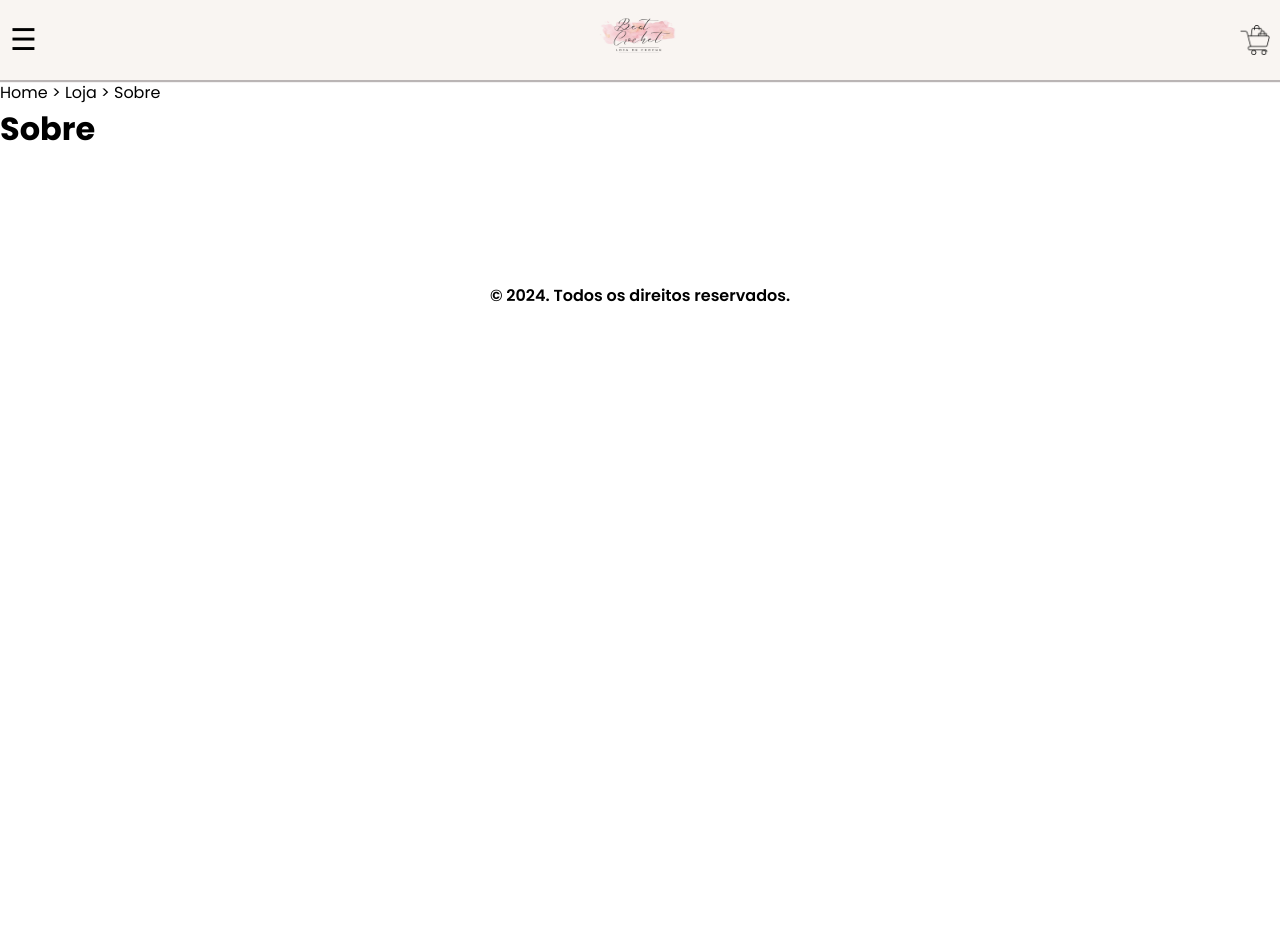
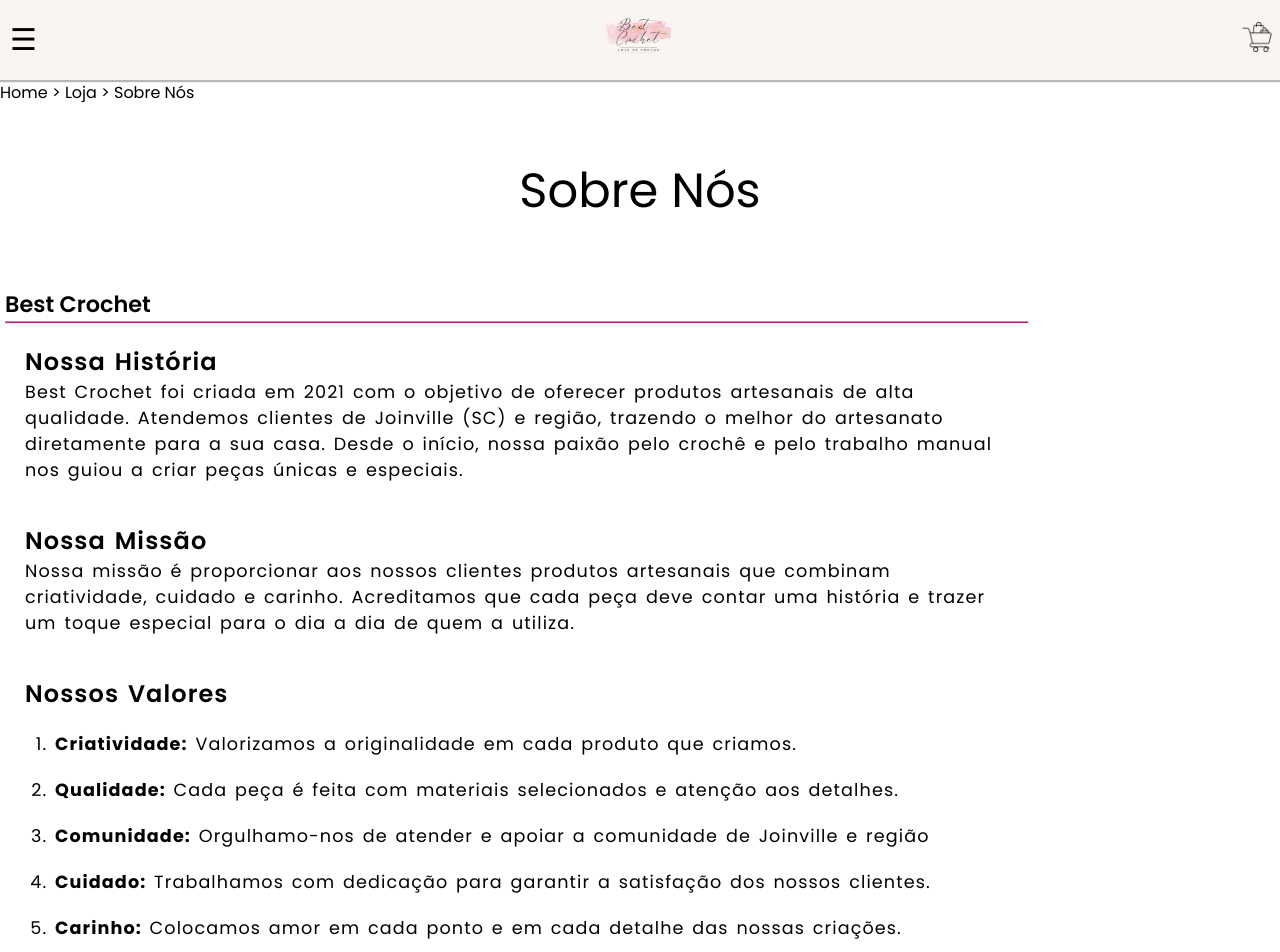
Before and after one commit to henriquestolle/best-crochet, a React (Vite) app: page /best-crochet/about in a window 1280 px wide. Shown: the top 952 px of the page. Before the commit the page ends 800 px from the top, so only its background shows below. Built offline with nearby package versions, Linux system fonts and the light colour scheme.

Commit message:
Sobre Nós

```diff
--- a/src/Components/Navbar/Navbar.css
+++ b/src/Components/Navbar/Navbar.css
@@ -47,7 +47,7 @@ img {
   justify-content: center;
 }
 
-.carrinho-compras > img {
+.carrinho-compras-img {
   height: 30px;
   width: 30px;
 }
--- a/src/Components/Navbar/Navbar.jsx
+++ b/src/Components/Navbar/Navbar.jsx
@@ -24,12 +24,18 @@ const Navbar = () => {
           &times; {/* Ícone de fechar */}
         </button>
         <Link to="/">Home</Link>
-        <Link to="/about">Sobre</Link>
+        <Link to="/about">Sobre Nós</Link>
         <Link to="/product">Produtos</Link>
         <Link to="/contact">Contato</Link>
       </div>
       <div className="carrinho-compras">
-        <img src={carrinho_de_compras} alt="carrinho-de-compras" />
+        <Link to="/cart">
+          <img
+            className="carrinho-compras-img "
+            src={carrinho_de_compras}
+            alt="carrinho-de-compras"
+          />
+        </Link>
       </div>
     </div>
   );
--- a/src/Pages/About.jsx
+++ b/src/Pages/About.jsx
@@ -1,5 +1,6 @@
 import Footer from "../Components/Footer/Footer";
 import Navbar from "../Components/Navbar/Navbar";
+import logo_best_crochet from "../Components/Assets/logo-best-crochet.png";
 import "./CSS/About.css";
 
 const About = () => {
@@ -7,9 +8,66 @@ const About = () => {
     <div>
       <Navbar />
       <p className="pagination">
-        Home {`>`} Loja {`>`} Sobre
+        Home {`>`} Loja {`>`} Sobre Nós
       </p>
-      <h1>Sobre</h1>
+      <div className="conteudo">
+        <p className="conteudo-titulo">Sobre Nós</p>
+        <div className="texto-sobre">
+          <div className="titulo">
+            <p>Best Crochet</p>
+            <hr />
+            <div className="paragrafo">
+              <div>
+                <p className="topico">Nossa História</p>
+                <p>
+                  Best Crochet foi criada em 2021 com o objetivo de oferecer
+                  produtos artesanais de alta qualidade. Atendemos clientes de
+                  Joinville (SC) e região, trazendo o melhor do artesanato
+                  diretamente para a sua casa. Desde o início, nossa paixão pelo
+                  crochê e pelo trabalho manual nos guiou a criar peças únicas e
+                  especiais.
+                </p>
+              </div>
+              <div>
+                <p className="topico">Nossa Missão</p>
+                <p>
+                  Nossa missão é proporcionar aos nossos clientes produtos
+                  artesanais que combinam criatividade, cuidado e carinho.
+                  Acreditamos que cada peça deve contar uma história e trazer um
+                  toque especial para o dia a dia de quem a utiliza.
+                </p>
+              </div>
+              <div className="lista-valores">
+                <p className="topico">Nossos Valores</p>
+                <ol>
+                  <li>
+                    <strong>Criatividade:</strong> Valorizamos a originalidade
+                    em cada produto que criamos.
+                  </li>
+                  <li>
+                    <strong>Qualidade:</strong> Cada peça é feita com materiais
+                    selecionados e atenção aos detalhes.
+                  </li>
+                  <li>
+                    <strong>Comunidade:</strong> Orgulhamo-nos de atender e
+                    apoiar a comunidade de Joinville e região
+                  </li>
+                  <li>
+                    <strong>Cuidado:</strong> Trabalhamos com dedicação para
+                    garantir a satisfação dos nossos clientes.
+                  </li>
+                  <li>
+                    <strong>Carinho:</strong> Colocamos amor em cada ponto e em
+                    cada detalhe das nossas criações.
+                  </li>
+                </ol>
+              </div>
+            </div>
+            <hr />
+            <img src={logo_best_crochet} alt="Logo Best Crochet" />
+          </div>
+        </div>
+      </div>
       <Footer />
     </div>
   );
--- a/src/Pages/CSS/About.css
+++ b/src/Pages/CSS/About.css
@@ -0,0 +1,61 @@
+.conteudo {
+  display: flex;
+  flex-direction: column;
+  gap: 50px;
+}
+
+.conteudo-titulo {
+  margin: 50px 0px 0px 0px;
+  text-align: center;
+  font-size: 3rem;
+  font-weight: 400;
+}
+
+.texto-sobre {
+  margin: 10px 5px;
+  width: 60vw;
+  text-align: start;
+}
+
+.titulo {
+  width: 80vw;
+}
+
+.titulo > p {
+  font-size: 1.4rem;
+  font-weight: 600;
+}
+
+hr {
+  width: 80vw;
+  height: 3px;
+  background-color: rgb(255, 0, 132);
+}
+
+.paragrafo {
+  display: flex;
+  flex-direction: column;
+  gap: 40px;
+  margin: 20px;
+  font-size: 1.1rem;
+  letter-spacing: 1.1px;
+  word-spacing: 2px;
+}
+
+.topico {
+  font-weight: 600;
+  font-size: 1.5rem;
+}
+
+.lista-valores > ol {
+  margin: 20px 0px 0px 30px;
+}
+
+.lista-valores > ol > li {
+  margin: 20px 0px 0px 0px;
+}
+
+img {
+  margin: 5%;
+  width: 90vw;
+}
--- a/src/Pages/Cart.jsx
+++ b/src/Pages/Cart.jsx
@@ -1,8 +1,15 @@
+import Navbar from "../Components/Navbar/Navbar";
+import Footer from "../Components/Footer/Footer";
+
 const Cart = () => {
   return (
     <div>
-      <p className="pagination">Home {`>`} Loja</p>
-      <h1>Cart</h1>
+      <Navbar />
+      <p className="pagination">
+        Home {`>`} Loja {`>`} Carrinho
+      </p>
+      <h1>Carrinho</h1>
+      <Footer />
     </div>
   );
 };
```
